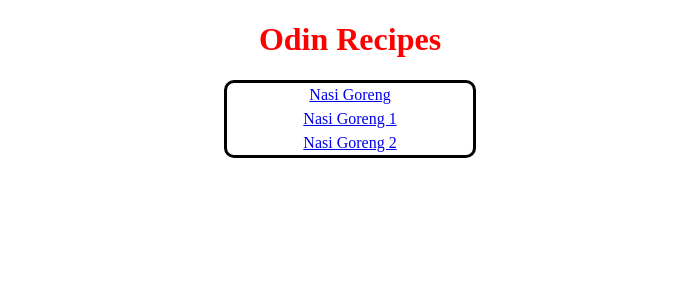
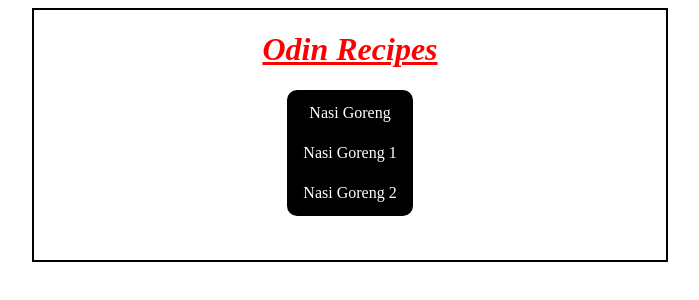
Before and after one commit to hangodek/The-Odin-Project, a plain HTML site: page Odin Exercises/odin-recipes/index.html in a window 1280 px wide. Shown: the whole page, without its empty margins (290-989 px from the left). Drawn offline with Linux system fonts and the light colour scheme.

Commit message:
Changed some css for the odin-recipes

```diff
--- a/Odin Exercises/odin-recipes/index.html
+++ b/Odin Exercises/odin-recipes/index.html
@@ -7,6 +7,7 @@
     <link href="style.css" rel="stylesheet">
 </head>
 <body>
+    <div class="Main">
         <h1 class="test1"> Odin Recipes </h1>
         <div class="myDiv">
             <ul class="test2">
@@ -15,5 +16,6 @@
                 <li><a href="./recipes/nasigoreng2.html"> Nasi Goreng 2 </a></li>
             </ul>
         </div>
+    </div>
 </body>
 </html>
--- a/Odin Exercises/odin-recipes/style.css
+++ b/Odin Exercises/odin-recipes/style.css
@@ -1,6 +1,8 @@
 .test1 {
     color: red;
     text-align: center;
+    font-style: italic;
+    text-decoration: underline;
 }
 
 .test2 {
@@ -9,8 +11,22 @@
     display: contents;
 }
 
-.test2 > li {
-    padding: 3px;
+.test2 li {
+    padding: 10px;
+    border: 1px dashed black;
+    background-color: black;
+}
+
+.test2 li a {
+    text-decoration: none;
+    color: white;
+}
+
+.Main {
+    border: 2px solid black;
+    height: 250px;
+    width: 50%;
+    margin: auto;
 }
 
 .myDiv {
@@ -20,3 +36,9 @@
     width: 20%;
     margin: auto;
 }
+
+/* Pseudo */
+
+.test2 li:hover {
+    background-color: brown;
+}
```
Lines whose indentation alone changed are shown as unchanged.
